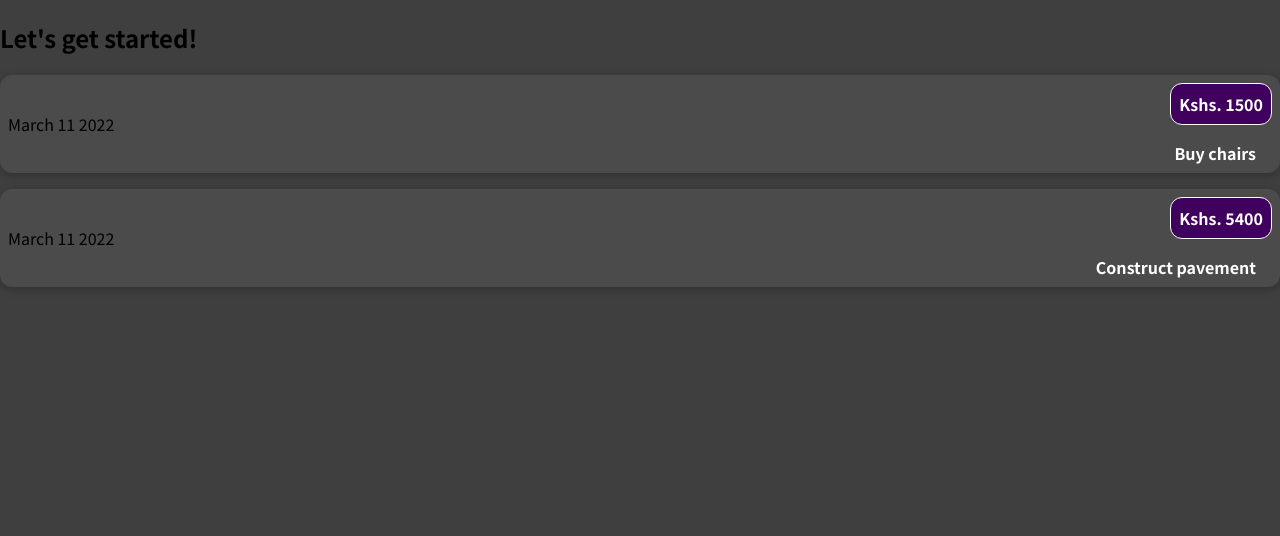
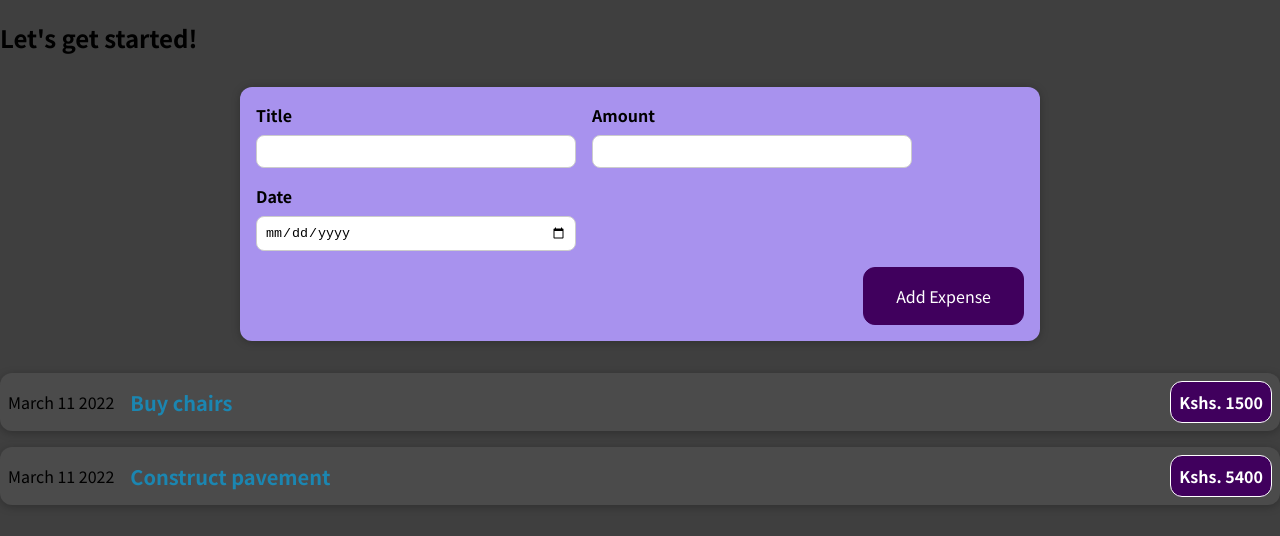
Before and after one commit to ksamy90/expenses, a React (Create React App) app: page / in a window 1280 px wide. Shown: the top 536 px of the page. Built offline with nearby package versions, Linux system fonts and the light colour scheme.

Commit message:
add hooks usestate

```diff
--- a/src/App.js
+++ b/src/App.js
@@ -1,6 +1,7 @@
 import ExpenseItem from "./components/ExpenseItem";
+import NewExpense from "./components/NewExpense";
 
-function App() {
+const App = () => {
   const expenses = [
     {
       id: "1",
@@ -17,16 +18,11 @@
   return (
     <div>
       <h2>Let's get started!</h2>
-      <ExpenseItem
-        title={expenses[0].title}
-        amount={expenses[0].amount}
-      ></ExpenseItem>
-      <ExpenseItem
-        title={expenses[1].title}
-        amount={expenses[1].amount}
-      ></ExpenseItem>
+      <NewExpense />
+      <ExpenseItem title={expenses[0].title} amount={expenses[0].amount} />
+      <ExpenseItem title={expenses[1].title} amount={expenses[1].amount} />
     </div>
   );
-}
+};
 
 export default App;
--- /dev/null
+++ b/src/components/ExpenseForm.css
@@ -0,0 +1,25 @@
+.new-expense__controls {
+  display: flex;
+  flex-wrap: wrap;
+  gap: 1rem;
+  margin-bottom: 1rem;
+  text-align: left;
+}
+
+.new-expense__control label {
+  font-weight: bold;
+  margin-bottom: 0.5rem;
+  display: block;
+}
+
+.new-expense__control input {
+  padding: 0.5rem;
+  border-radius: 8px;
+  border: 1px solid #ccc;
+  width: 20rem;
+  max-width: 100%;
+}
+
+.new-expense__actions {
+  text-align: right;
+}
--- /dev/null
+++ b/src/components/ExpenseForm.js
@@ -0,0 +1,46 @@
+import React, { useState } from "react";
+import "./ExpenseForm.css";
+
+const ExpenseForm = (props) => {
+  const [enteredTitle, setEnteredTitle] = useState("");
+  const [enteredAmount, setEnteredAmount] = useState("");
+  const [enteredDate, setEnteredDate] = useState("");
+
+  const titleChangeHandler = (event) => {
+    setEnteredTitle(event.target.value);
+  };
+
+  return (
+    <form>
+      <div className="new-expense__controls">
+        <div className="new-expense__control">
+          <label htmlFor="title">Title</label>
+          <input
+            type="text"
+            value={enteredTitle}
+            onChange={titleChangeHandler}
+          />
+        </div>
+        <div className="new-expense__control">
+          <label htmlFor="amount">Amount</label>
+          <input type="number" value={enteredAmount} />
+        </div>
+        <div className="new-expense__control">
+          <label htmlFor="date">Date</label>
+          <input
+            type="date"
+            value={enteredDate}
+            min="2021-01-01"
+            max="2022-12-31"
+          />
+        </div>
+      </div>
+
+      <div className="new-expense__actions">
+        <button type="submit">Add Expense</button>
+      </div>
+    </form>
+  );
+};
+
+export default ExpenseForm;
--- a/src/components/ExpenseItem.css
+++ b/src/components/ExpenseItem.css
@@ -23,7 +23,7 @@
   font-size: 1rem;
   flex: 1;
   margin: 0 1rem;
-  color: white;
+  color: green;
 }
 
 .expense-item__price {
@@ -35,3 +35,17 @@
   padding: 0.5rem;
   border-radius: 12px;
 }
+
+@media (min-width: 580px) {
+  .expense-item__description {
+    flex-direction: row;
+    align-items: center;
+    justify-content: flex-start;
+    flex: 1;
+  }
+
+  .expense-item__description h2 {
+    color: #1b86b1;
+    font-size: 1.25rem;
+  }
+}
--- /dev/null
+++ b/src/components/NewExpense.css
@@ -0,0 +1,25 @@
+.new-expense {
+  background-color: #a892ee;
+  padding: 1rem;
+  margin: 2rem auto;
+  width: 50rem;
+  border-radius: 12px;
+  text-align: center;
+  box-shadow: 0 1px 8px rgba(0, 0, 0, 0.25);
+}
+
+.new-expense button {
+  padding: 1rem 2rem;
+  border: 1px solid #40005d;
+  background-color: #40005d;
+  color: white;
+  border-radius: 12px;
+  font: inherit;
+}
+
+.new-expense button:hover,
+.new-expense button:active {
+  cursor: pointer;
+  background-color: #510674;
+  border-color: #510674;
+}
--- /dev/null
+++ b/src/components/NewExpense.js
@@ -0,0 +1,12 @@
+import ExpenseForm from "./ExpenseForm";
+import "./NewExpense.css";
+
+const NewExpense = () => {
+  return (
+    <div className="new-expense">
+      <ExpenseForm />
+    </div>
+  );
+};
+
+export default NewExpense;
```
Also changed, not shown: 1 other file (tests, documents, lock files or other folders).
